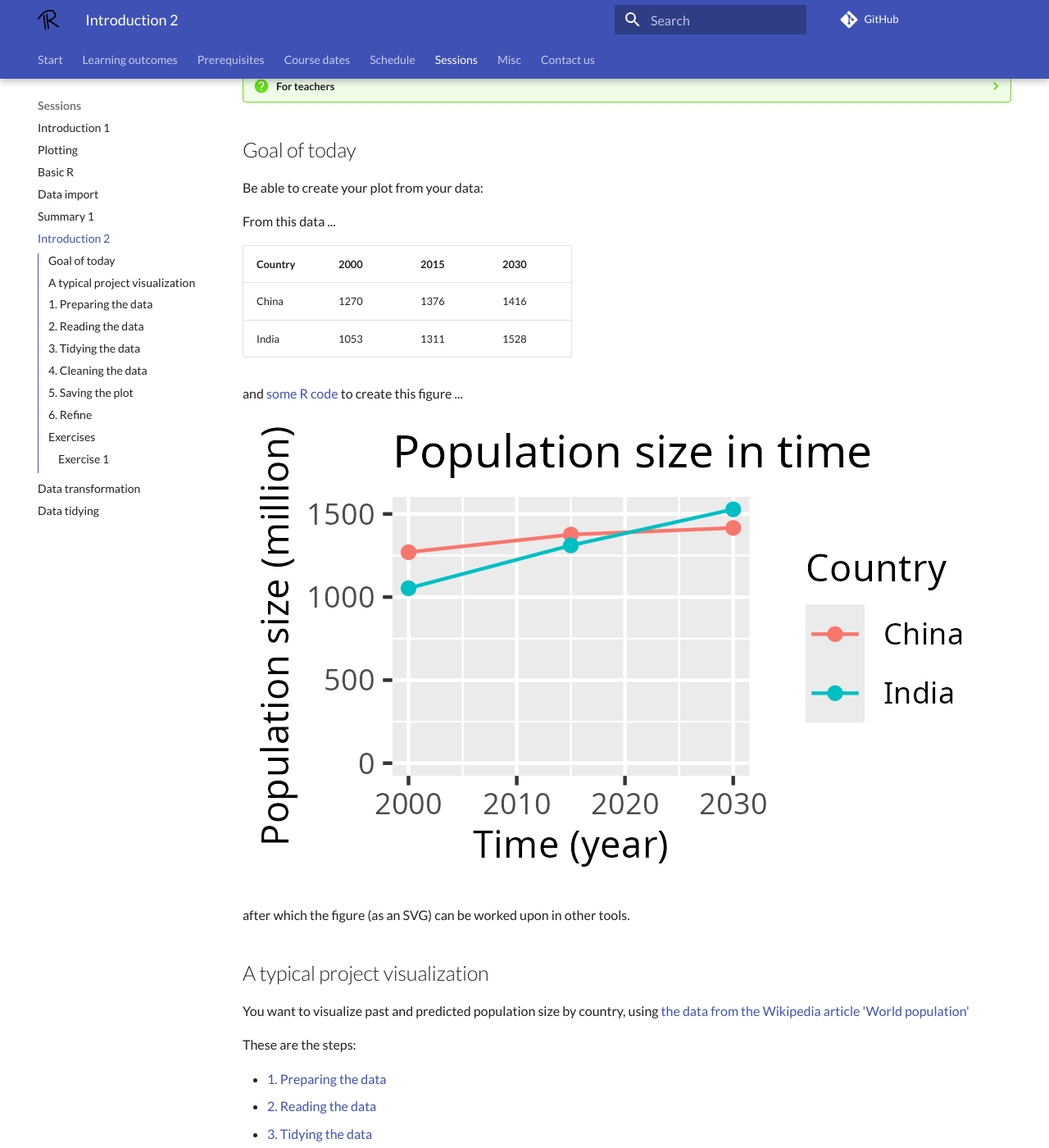
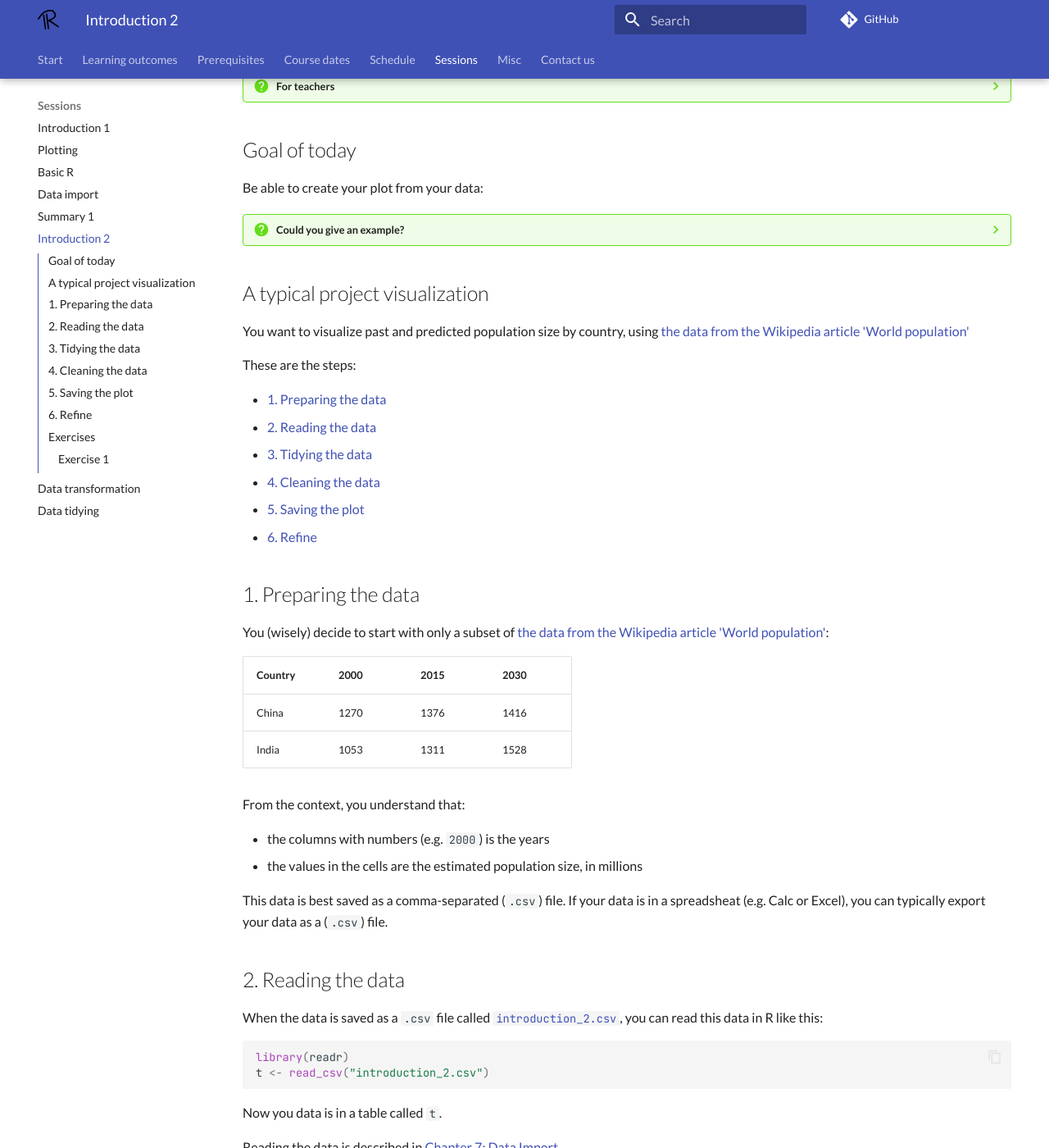
Before and after one commit to richelbilderbeek/intro_r_course, an MkDocs documentation site: the page built from docs/introduction_2/README.md, in a window 1280 px wide and 1400 px high, scrolled down 313 px. Shown: the whole window at 82% size. Built offline with MkDocs 1.6.1 and Material for MkDocs 9.7.7, drawn with Linux system fonts in a browser that asks for light colours; comment, search, counter and statistics services are not loaded.

Commit message:
Hide example

```diff
--- a/docs/introduction_2/README.md
+++ b/docs/introduction_2/README.md
@@ -29,18 +29,20 @@
 
 Be able to create your plot from your data:
 
-From this data ...
+???- question "Could you give an example?"
 
-Country  |2000|2015|2030
----------|----|----|----
-China    |1270|1376|1416
-India    |1053|1311|1528
+    From this data ...
 
-and [some R code](introduction_2.R) to create this figure ...
+    Country  |2000|2015|2030
+    ---------|----|----|----
+    China    |1270|1376|1416
+    India    |1053|1311|1528
 
-![My refined plot](my_plot_2.png)
+    and [some R code](introduction_2.R) to create this figure ...
 
-after which the figure (as an SVG) can be worked upon in other tools.
+    ![My refined plot](my_plot_2.png)
+
+    after which the figure (as an SVG) can be worked upon in other tools.
 
 ## A typical project visualization
 
```
